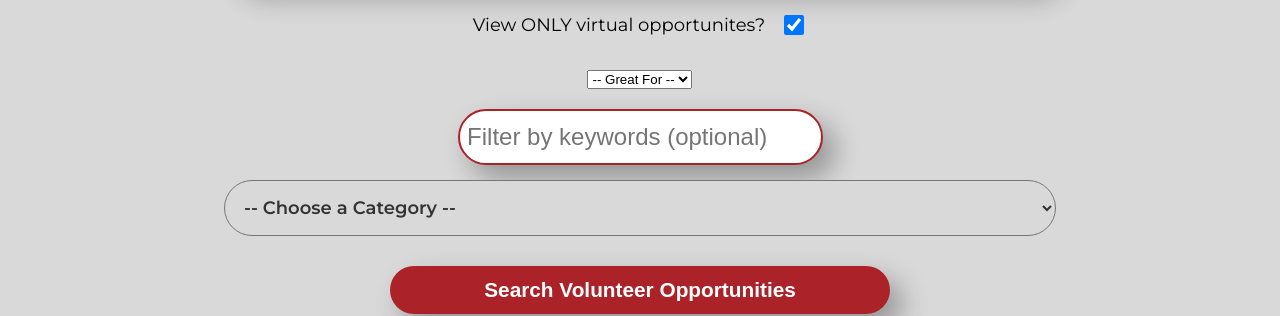
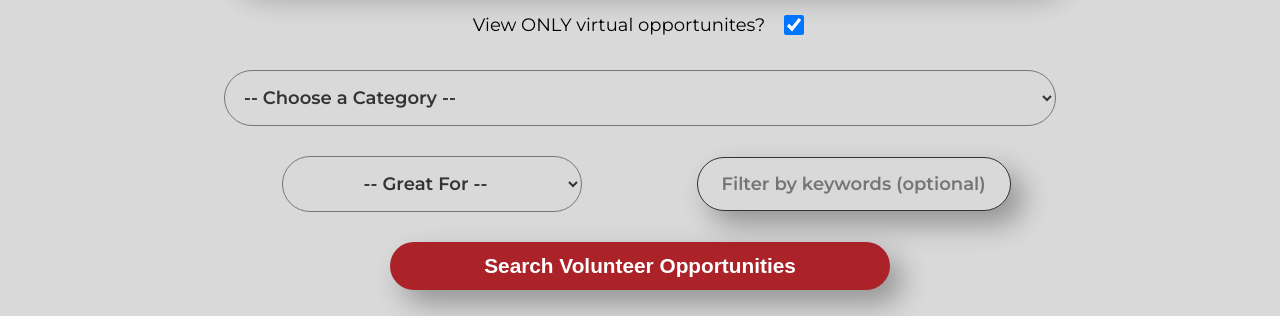
Before and after one commit to mikeheiser9/vm-kastle, a React (Create React App) app in the folder client/: page /search in a window 1280 px wide. Shown: the part 845-1161 px from the top of the page. Built offline with nearby package versions, Linux system fonts and the light colour scheme; no server answers.

Commit message:
adding some styling

```diff
--- a/client/src/components/Form/Form.css
+++ b/client/src/components/Form/Form.css
@@ -148,6 +148,45 @@
     align-items: center;
 }
 
+.filter-cont {
+    position: relative;
+    width: 100%;
+    display: flex;
+    flex-flow: row wrap;
+    justify-content: space-around;
+    align-items: center;
+}
+
+.select-gf {
+    position: relative;
+    margin-bottom: 30px;
+    padding: 15px;
+    border-radius: 30px;
+    text-align: center;
+    font-family: 'Montserrat', sans-serif !important;
+    font-size: 18px;
+    font-weight: 600;
+    background-color: #d9d9d9;
+    color: #333;
+    width: 300px;
+}
+
+.keyword-cont-kw input[type="text"] {
+    position: relative;
+    margin-bottom: 30px;
+    border-radius: 30px;
+    text-align: center;
+    font-family: 'Montserrat', sans-serif !important;
+    font-size: 18px;
+    font-weight: 600;
+    background-color: #d9d9d9;
+    color: #333;
+    width: 300px;
+    border: 1px solid;
+}
+
+
+
 @media only screen and (max-width: 1024px) {
     .cat-check-input input[type="checkbox"], .virt-opp-cont input[type="checkbox"] {
         min-width: 0px;
@@ -169,7 +208,15 @@
         padding: 20px 0;
     }
 
+    .filter-cont {
+        justify-content: center;
+    }
+
     .form-inner button {
         width: 80%;
     }
+
+    .keyword-cont-kw input[type="text"], .select-gf {
+        min-width: 100%;
+    }
 }
--- a/client/src/components/Form/Form.js
+++ b/client/src/components/Form/Form.js
@@ -114,28 +114,6 @@ class Form extends React.Component {
                   id={"cation-input"}
                   />
                 <label>View ONLY virtual opportunites?</label>
-              </div>
-              <div className={window.location.pathname=== "/" ? 'cat-check-parent-results' : "cat-check-parent"}>
-              {/* <label>Great For</label> */}
-                <select value={this.state.goodFor} onChange={this.handleGfChange}>
-                  {/* {console.log('goodFor ', this.state.goodFor)} */}
-                  <option value={""} id={"cation-input"}>-- Great For --</option>
-                  <option value={"groups"} id={"cation-input"}>Groups</option>
-                  <option value={"seniors"} id={"cation-input"}>Seniors</option>
-                  <option value={"teens"} id={"cation-input"}>Teens</option>
-                  <option value={"kids"} id={"cation-input"}>Kids</option>
-                </select>
-              </div>
-              <div className={window.location.pathname=== "/" ? 'keyword-cont-results' : "keyword-cont"}>
-                <input
-                  onChange={this.handleKeywordsInputChange}
-                  value={this.state.keywords}
-                  name={"keywords"}
-                  type={"text"}
-                  placeholder={"Filter by keywords (optional)"}
-                  id={"cation-input"}
-                  className={"keywords-input"}
-                />
               </div>
             </div>
             <select onChange={this.handleFilter} value={this.state.value} className={"select-cat"}>
@@ -284,6 +262,31 @@ class Form extends React.Component {
                 id={"cation-input"}>Women
               </option>
             </select>
+            <div className={"filter-cont"}>
+            <div className={window.location.pathname=== "/" ? 'cat-check-parent-results' : "cat-check-parent-gf"}>
+              {/* <label>Great For</label> */}
+                <select value={this.state.goodFor} onChange={this.handleGfChange} className={"select-gf"}>
+                  {/* {console.log('goodFor ', this.state.goodFor)} */}
+                  <option value={""} id={"cation-input"}>-- Great For --</option>
+                  <option value={"groups"} id={"cation-input"}>Groups</option>
+                  <option value={"seniors"} id={"cation-input"}>Seniors</option>
+                  <option value={"teens"} id={"cation-input"}>Teens</option>
+                  <option value={"kids"} id={"cation-input"}>Kids</option>
+                </select>
+              </div>
+              <div className={window.location.pathname=== "/" ? 'keyword-cont-results' : "keyword-cont-kw"}>
+                <input
+                  onChange={this.handleKeywordsInputChange}
+                  value={this.state.keywords}
+                  name={"keywords"}
+                  type={"text"}
+                  placeholder={"Filter by keywords (optional)"}
+                  id={"cation-input"}
+                  className={"keywords-input"}
+                />
+              </div>
+            </div>
+
             <button
                 type="submit"
                 onClick={(event)=>{
--- a/client/src/components/Home/Home.css
+++ b/client/src/components/Home/Home.css
@@ -66,6 +66,10 @@
     padding: 0;
     margin: 0;
     line-height: 1em;
+}
+
+.corp-cont img {
+    max-width: 100%;
 }
 
 .sub-header h3 {
@@ -141,7 +145,7 @@
 
 @media only screen and (max-width: 500px) {
     .data-container {
-        height: 500px;
+        height: 250px;
     }
 
     .corp-cont h1 {
@@ -201,6 +205,12 @@
     }
 }
 
+@media only screen and (max-width: 767px) {
+.data-container {
+    justify-content: flex-end;
+}
+}
+
 @media only screen and (max-width: 375px) {
     .corp-cont h1 {
         font-size: 2.5em;
```
